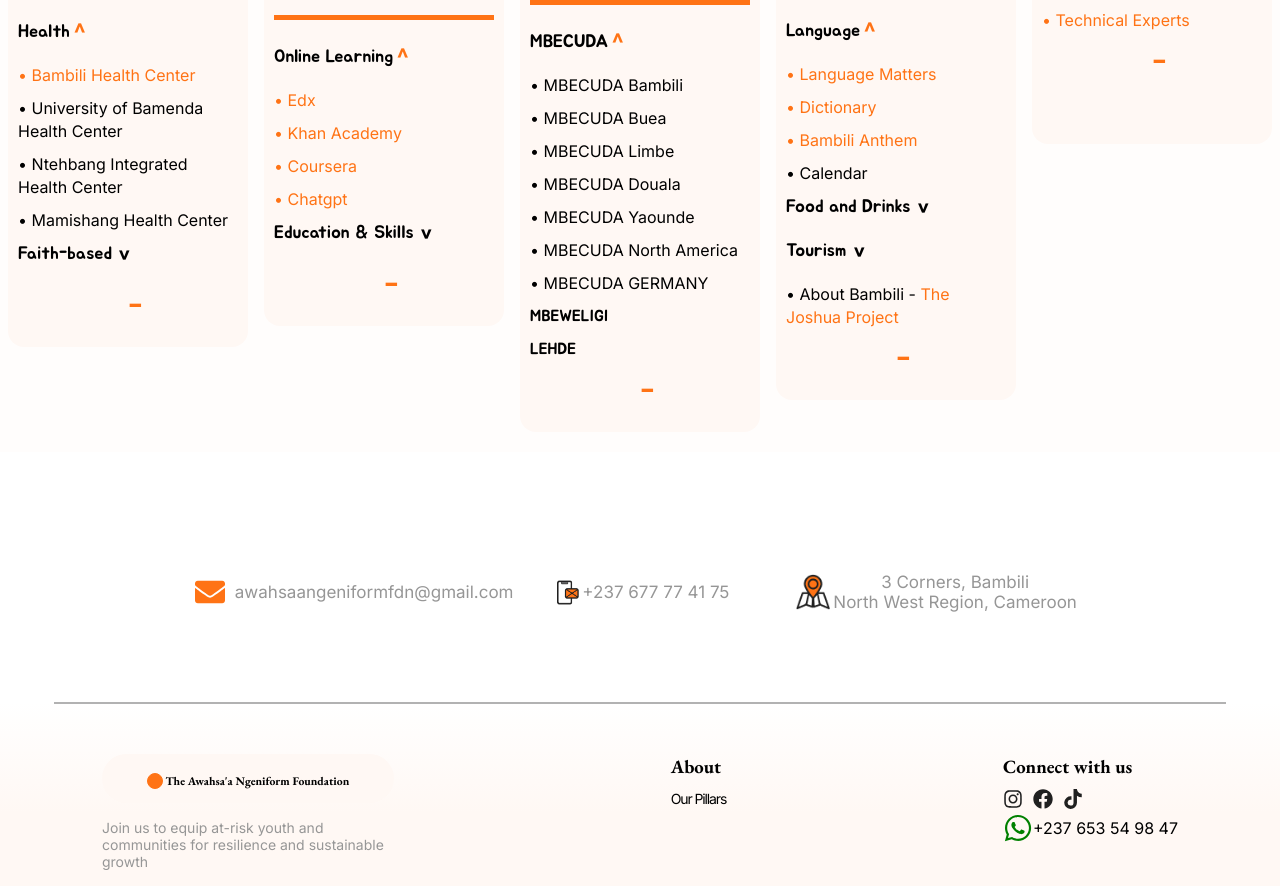
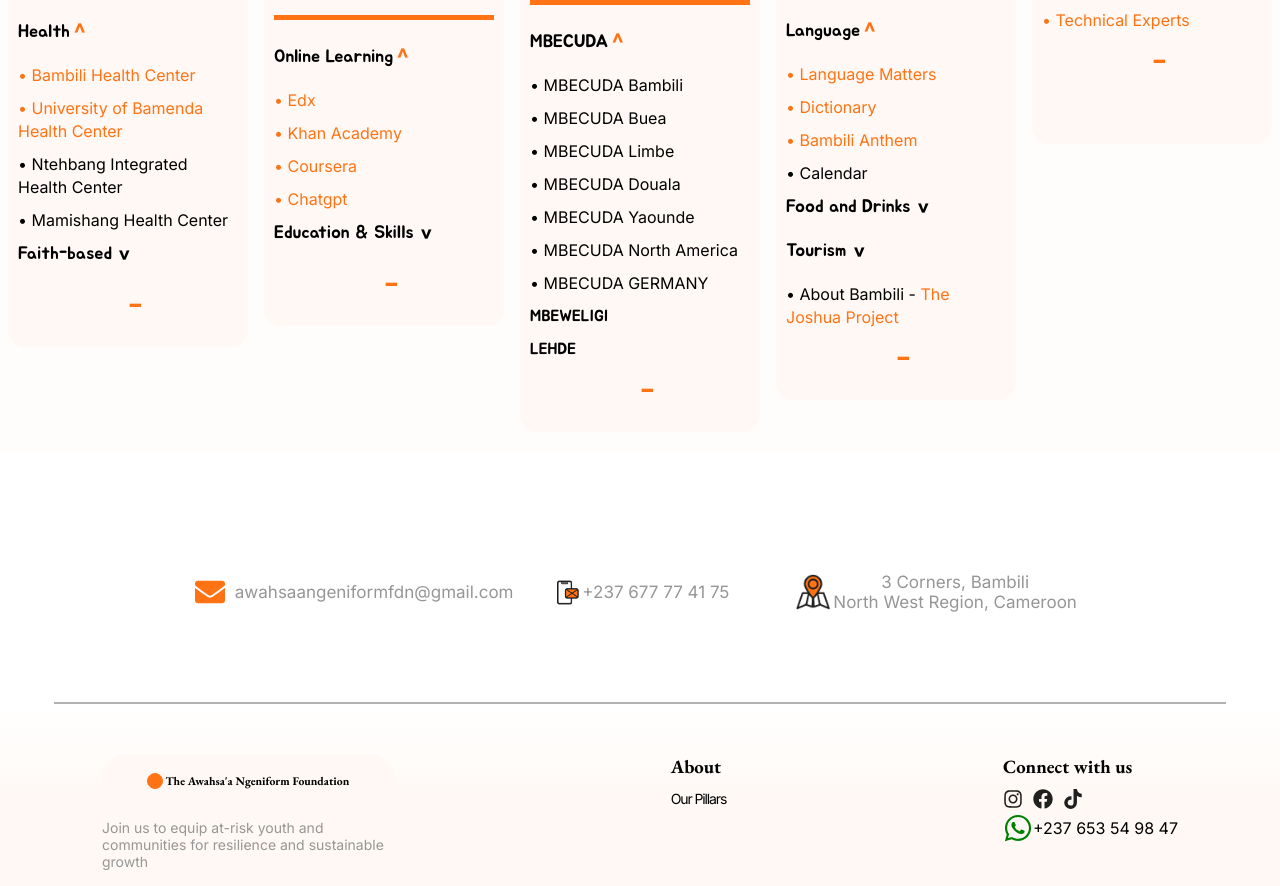
Before and after one commit to TraitzTech/ANfoundation, a React (Create React App) app: page /Bambili in a window 1280 px wide. Shown: the part 2352-3238 px from the top of the page. Built offline with nearby package versions, Linux system fonts and the light colour scheme.

Commit message:
Update ExternalP4.jsx

```diff
--- a/src/components/pillarexternal/externalPillars/ExternalP4.jsx
+++ b/src/components/pillarexternal/externalPillars/ExternalP4.jsx
@@ -85,7 +85,12 @@
                 </a>
               </li>
               <li className="dd-lv-1-1-li-two">
+                           <a
+                  href="https://www.google.com/maps/place/University+of+Bamenda+Health+Center/@6.0054338,10.2602418,17z/data=!3m1!4b1!4m6!3m5!1s0x105f41a4423dbd2f:0xe9a0ef7d650aced8!8m2!3d6.0054338!4d10.2628167!16s%2Fg%2F11y1jp3_6g?entry=ttu&g_ep=EgoyMDI0MTAwOS4wIKXMDSoASAFQAw%3D%3D"
+                  target="_blank"
+                >
                 &#8226; University of Bamenda Health Center
+                               </a>
               </li>
               <li className="dd-lv-1-1-li-three">
                 &#8226; Ntehbang Integrated Health Center
```
